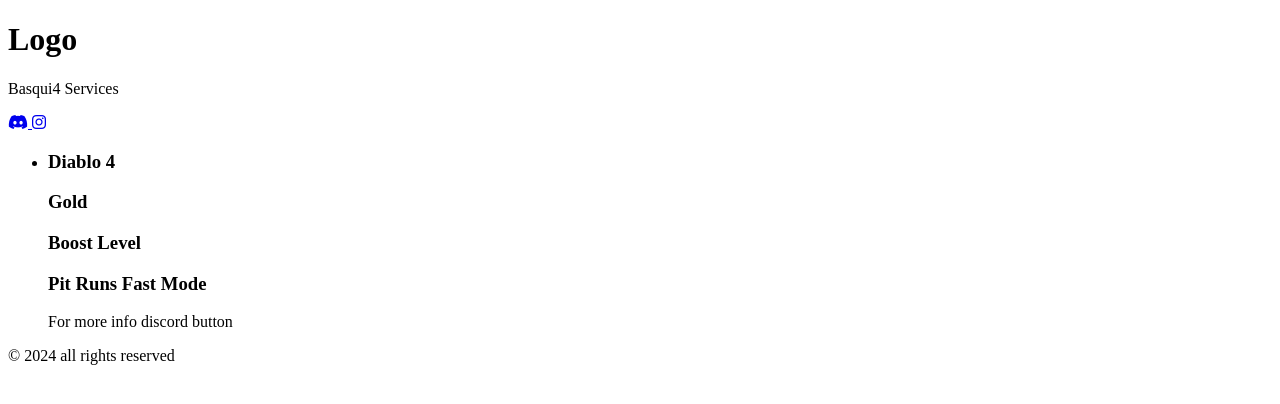
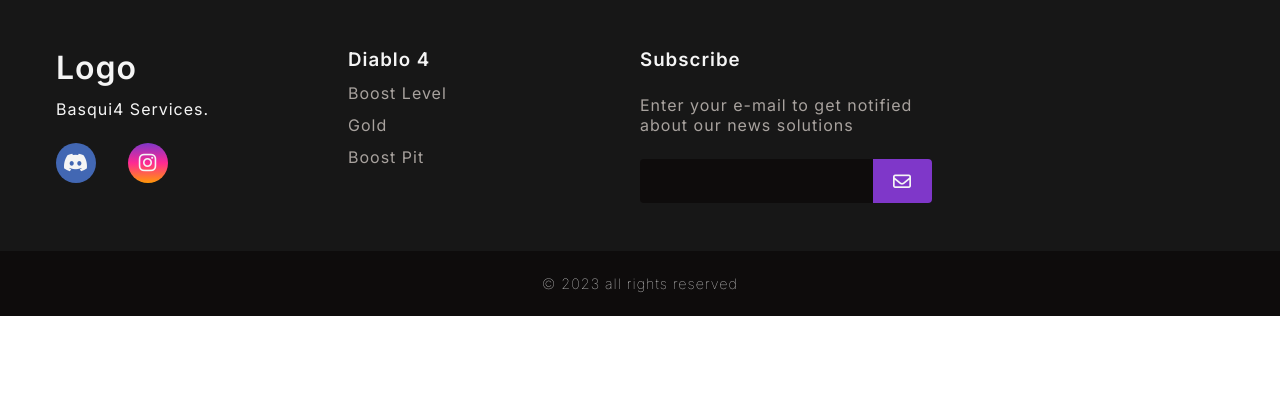
Before and after one commit to Basquia/responsive-footer, a plain HTML site: page index.html in a window 1280 px wide. Drawn offline with Linux system fonts and the light colour scheme.

Commit message:
add style.css
and format html to make it more organized

```diff
--- a/assets/css/style.css
+++ b/assets/css/style.css
@@ -0,0 +1,152 @@
+@import url('https://fonts.googleapis.com/css2?family=Inter:wght@100;200;300;400;500;600&display=swap');
+
+:root {
+    --color-neutral-0: #0e0c0c;
+    --color-neutral-10: #171717;
+    --color-neutral-30: #a8a29e;
+    --color-neutral-40: #f5f5f5;
+
+}
+
+* {
+    font-family: 'Inter', sans-serif;
+    margin: 0;
+    padding: 0;
+    box-sizing: border-box;
+    letter-spacing: 1px;
+}
+
+main {
+    height: 80vh;
+}
+
+footer {
+    width: 100%;
+    color: var(--color-neutral-40);
+}
+
+.footer-link {
+    text-decoration: none;
+}
+
+#footer_content {
+    background-color: var(--color-neutral-10);
+    display: grid;
+    grid-template-columns: repeat(4, 1fr);
+    padding: 3rem 3.5rem;
+}
+
+#footer_contacts h1 {
+    margin-bottom: 0.75rem;
+}
+
+#footer_social_media {
+    display: flex;
+    gap: 2rem;
+    margin-top: 1.5rem;
+}
+
+#footer_social_media .footer-link {
+    display: flex;
+    align-items: center;
+    justify-content: center;
+    height: 2.5rem;
+    width: 2.5rem;
+    color: var(--color-neutral-40);
+    border-radius: 50%;
+    transition: all 0.4s;
+}
+
+#footer_social_media .footer-link i {
+    font-size: 1.25rem;
+}
+
+#footer_social_media .footer-link:hover {
+    opacity: 0.8;
+}
+
+#discord {
+    background-color: #4267b3;
+}
+
+#instagram {
+    background: linear-gradient(#7f37c9, #ff2992, #ff9807);
+}
+
+.footer-list {
+    display: flex;
+    flex-direction: column;
+    gap: 0.75rem;
+    list-style: none;
+}
+
+.footer-list .footer-link {
+    color: var(--color-neutral-30);
+    transition: all 0.4s;
+}
+
+.footer-list .footer-link:hover {
+    color: #7f37c9;
+}
+
+#footer_subscribe {
+    display: flex;
+    flex-direction: column;
+    gap: 1.5rem;
+}
+
+#footer_subscribe p {
+    color: var(--color-neutral-30);
+}
+
+#input_group {
+    display: flex;
+    align-items: center;
+    background-color: var(--color-neutral-0);
+    border-radius: 4px;
+}
+
+#input_group input {
+    all: unset;
+    padding: 0.75rem;
+    width: 100%;
+}
+
+#input_group button {
+    background-color: #7f37c9;
+    border: none;
+    color: var(--color-neutral-40);
+    padding: 0px 1.25rem;
+    font-size: 1.125rem;
+    height: 100%;
+    border-radius: 0px 4px 4px 0px;
+    cursor: pointer;
+    transition: all 0.4s;
+}
+
+#input_group button:hover {
+    opacity: 0.8;
+}
+
+#footer_copyright {
+    display: flex;
+    justify-content: center;
+    background-color: var(--color-neutral-0);
+    font-size: 0.9rem;
+    padding: 1.5rem;
+    font-weight: 100;
+}
+
+@media screen and (max-width: 768px) {
+    #footer_content {
+        grid-template-columns: repeat(2, 1fr);
+        gap: 2rem;
+    }
+}
+
+@media screen and (max-width: 426px) {
+    #footer_content {
+        grid-template-columns: repeat(1, 1fr);
+        padding: 3rem 2rem;
+    }
+}
--- a/index.html
+++ b/index.html
@@ -2,7 +2,7 @@
 <html lang="pt-br">
 <head>
     <meta charset="UTF-8">
-    <meta name="viewport" content="width=device-width, initial-scale=1.0">
+    <meta http-equiv="X-UA-Compatible" content="IE=edge">
     <link rel="stylesheet" href="https://cdnjs.cloudflare.com/ajax/libs/font-awesome/6.5.2/css/all.min.css" integrity="sha512-SnH5WK+bZxgPHs44uWIX+LLJAJ9/2PkPKZ5QiAj6Ta86w+fsb2TkcmfRyVX3pBnMFcV7oQPJkl9QevSCWr3W6A==" crossorigin="anonymous" referrerpolicy="no-referrer" />
     <link rel="stylesheet" href="assets/css/style.css">
 
@@ -14,33 +14,55 @@
         <div id="footer_content">
             <div id="footer_contacts">
                 <h1>Logo</h1>
-                <p>Basqui4 Services</p>
+                <p>Basqui4 Services.</p>
 
-                <div id="footer_social_midea">
+                <div id="footer_social_media">
                     <a href="https://discord.com/users/300354698458824706" class="footer-link" id="discord">
                         <i class="fa-brands fa-discord"></i>
                     </a>
-                    <a href="https://instagram.com/riquebarros17" class="footer-link" id="discord">
+
+                    <a href="https://instagram.com/riquebarros17" class="footer-link" id="instagram">
                         <i class="fa-brands fa-instagram"></i>
                     </a>
                 </div>
             </div>
-        </div>
+
         <ul class="footer-list">
             <li>
                 <h3>Diablo 4</h3>
-                <h3>Gold</h3>
-                <h3>Boost Level</h3>
-                <h3>Pit Runs Fast Mode</h3>
-
-                <p>
-                    For more info discord button
-                </p>
+            </li>
+            <li>
+                <a href="#" class="footer-link">Boost Level</a>
+            </li>
+            <li>
+                <a href="#" class="footer-link">Gold</a>
+            </li>
+            <li>
+                <a href="#" class="footer-link">Boost Pit</a>
             </li>
         </ul>
-        <div id="footer_copyright">
-            &#169   2024 all rights reserved
+
+        <div id="footer_subscribe">
+            <h3>Subscribe</h3>
+
+            <p>
+                Enter your e-mail to get notified about
+                our news solutions
+            </p>
+
+            <div id="input_group">
+                <input type="email" id="email">
+                <button>
+                    <i class="fa-regular fa-envelope"></i>
+                </button>
+            </div>
         </div>
-    </footer>
+    </div>
+
+    <div id="footer_copyright">
+        &#169
+        2023 all rights reserved
+    </div>
+</footer>
 </body>
 </html>
```
